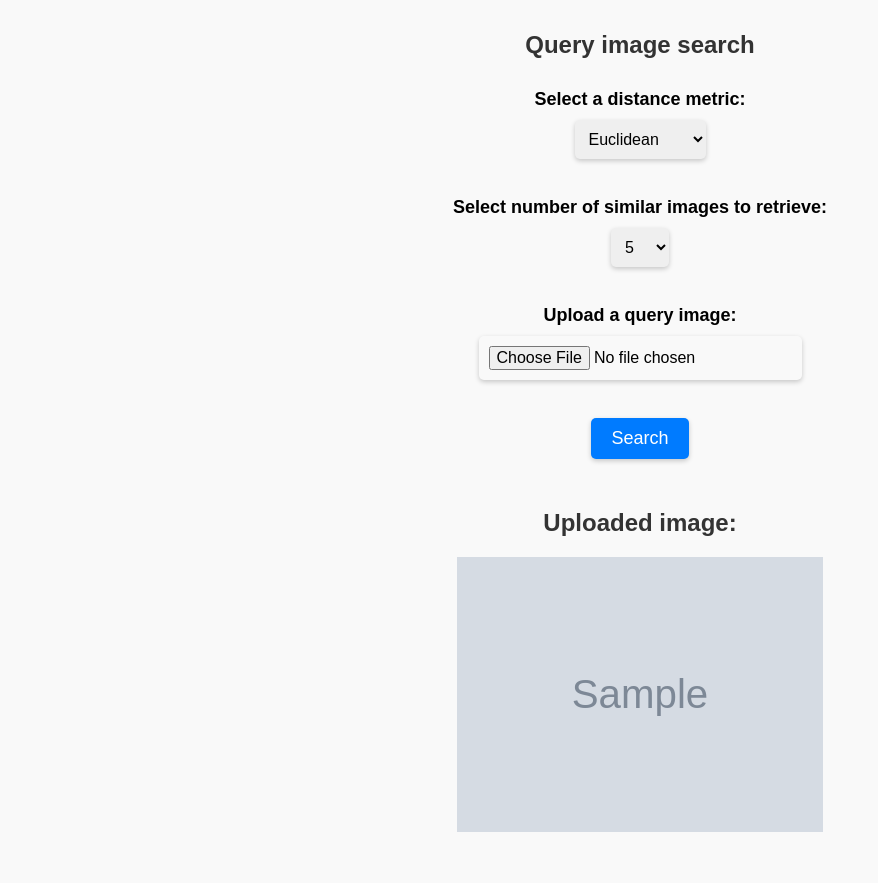
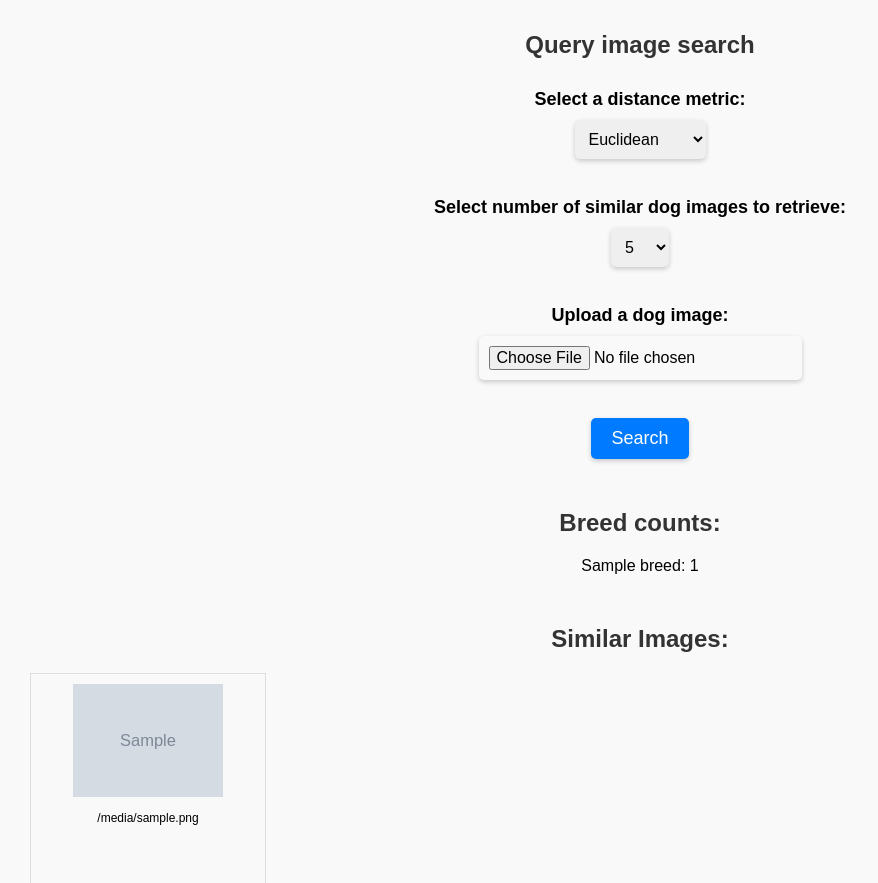
Before and after one commit to theodtasia/dogs-image-search-postgress-database-with-flask-frontend, a Flask app: template templates/index.html in a window 1280 px wide. Shown: the part 266-1149 px from the top of the page, without its empty margins (0-878 px from the left). Run offline with Flask 3, Linux system fonts and the light colour scheme; the template is opened without the code that fills it: most values are stand-ins (such as "Sample title", 1, 10 or a date in 2020); grey boxes marked "Sample" are stand-in pictures.

Commit message:
update index.html

```diff
--- a/templates/index.html
+++ b/templates/index.html
@@ -31,7 +31,7 @@
             </select>
             <br>
             <br>
-            <label for="k">Select number of similar images to retrieve:</label>
+            <label for="k">Select number of similar dog images to retrieve:</label>
             <select id="k" name="k">
                 <option value="5">5</option>
                 <option value="10">10</option>
@@ -39,7 +39,7 @@
             </select>
             <br>
             <br>
-            <label for="image">Upload a query image:</label>
+            <label for="image">Upload a dog image:</label>
             <input type="file" id="image" name="image" accept="image/*" required>
             <br>
             <br>
@@ -47,7 +47,7 @@
         </form>
     </div>
 <!-- Uploaded image -->
-    {% if query_image_url %}
+    {% if selected_image_url %}
         <h2>Uploaded image:</h2>
         <div class="img_center">
             <img src="{{ query_image_url }}" alt="Uploaded image">
```
